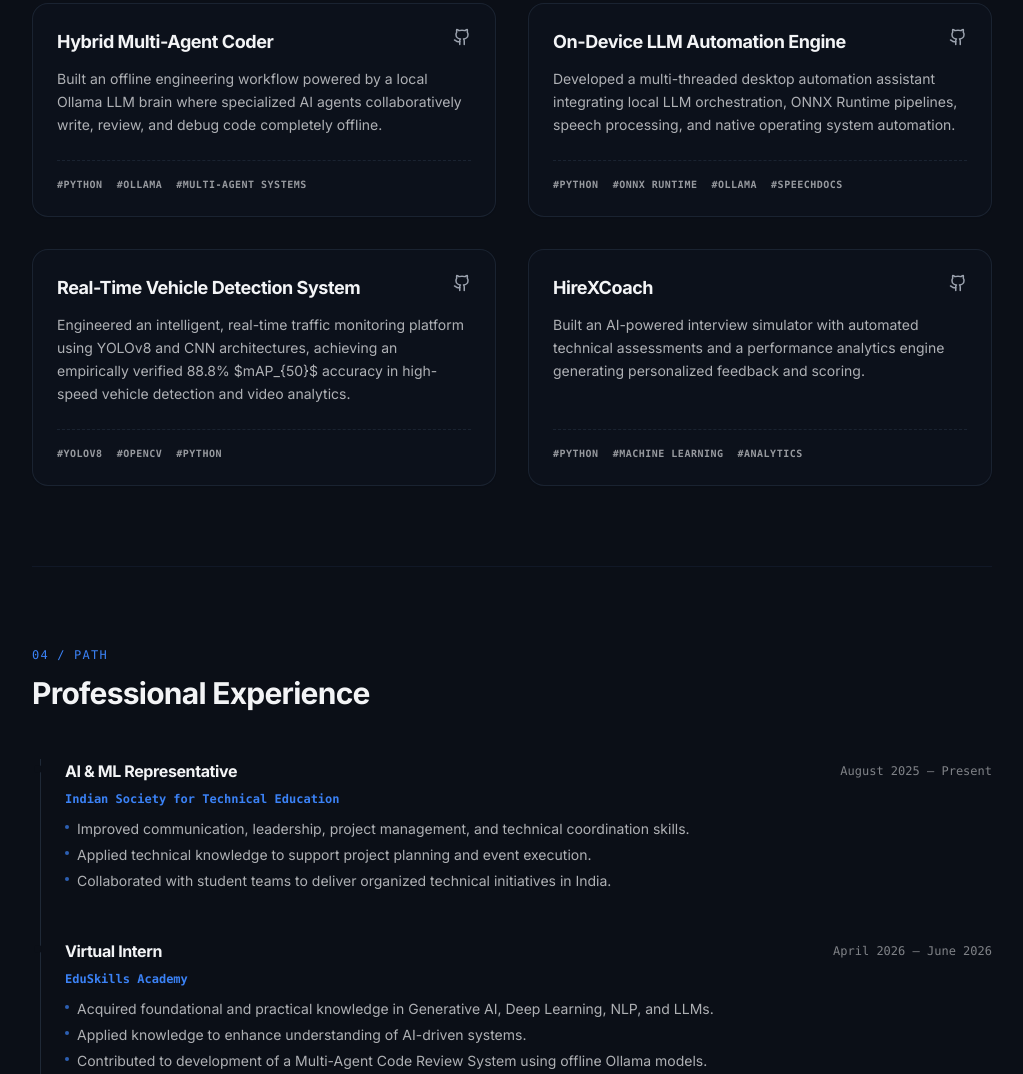
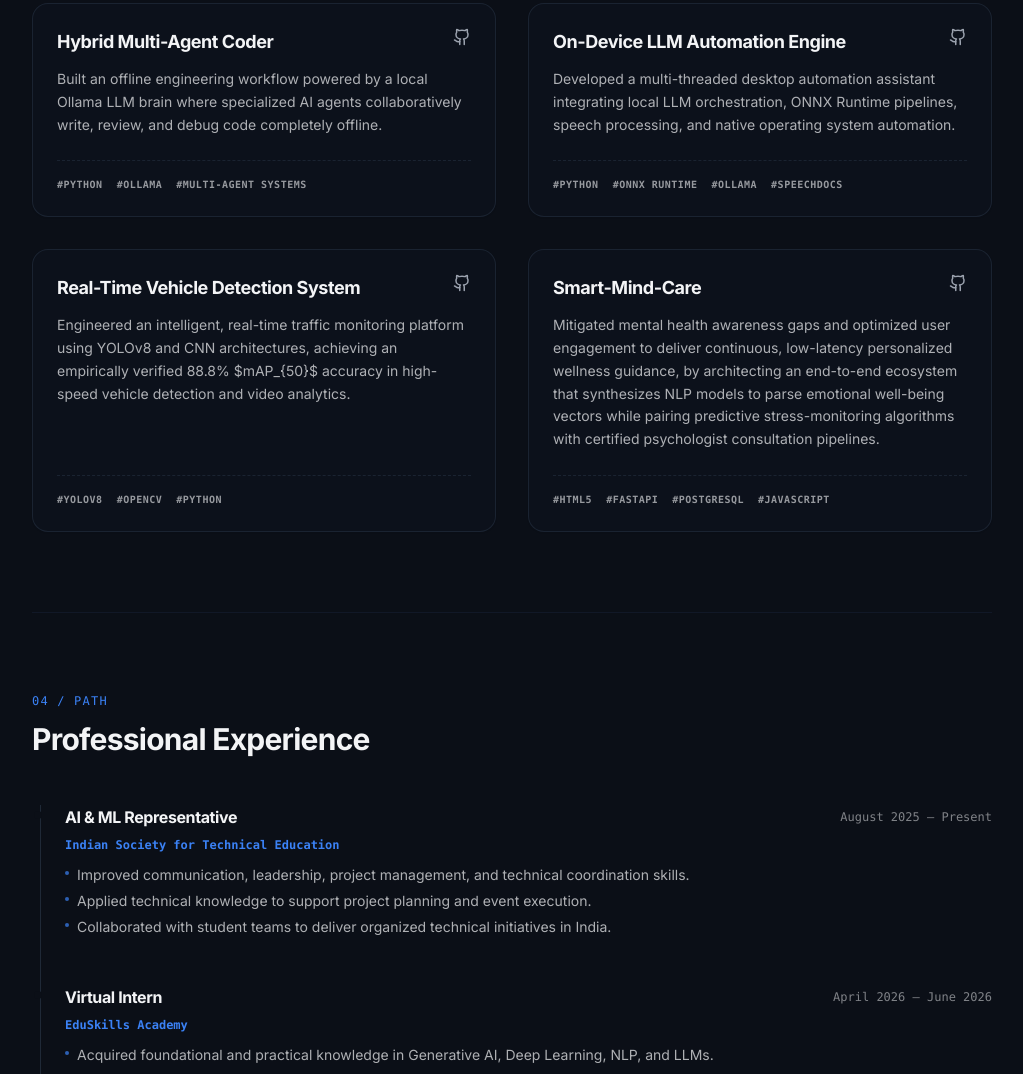
Before and after one commit to udaysanjay/portfolio, a plain HTML site: page index.html in a window 1280 px wide. Shown: the part 2491-3565 px from the top of the page, without its empty margins (128-1151 px from the left). Drawn offline with nearby package versions, Linux system fonts and the light colour scheme.

Commit message:
Optimize portfolio layout and update project descriptions

```diff
--- a/index.html
+++ b/index.html
@@ -308,21 +308,22 @@
                     </div>
                 </div>
 
-                <!-- Project 4: HireXCoach -->
+                <!-- Project 4: Smart-Mind-Care -->
                 <div class="project-card p-6 rounded-2xl border flex flex-col justify-between bg-white border-gray-200 hover:border-blue-500/30 shadow-sm dark:bg-gray-900/30 dark:border-gray-800/80 dark:hover:border-blue-500/30">
                     <div>
                         <div class="flex items-start justify-between mb-3">
-                            <h5 class="text-lg font-bold tracking-tight">HireXCoach</h5>
-                            <a href="https://github.com/udaysanjay/HXC22.git" target="_blank" class="text-gray-400 hover:text-blue-500 transition-colors" title="View Repository">
+                            <h5 class="text-lg font-bold tracking-tight">Smart-Mind-Care</h5>
+                            <a href="https://github.com/udaysanjay/smart-mind-care1.git" target="_blank" class="text-gray-400 hover:text-blue-500 transition-colors" title="View Repository">
                                 <svg xmlns="http://www.w3.org/2000/svg" width="18" height="18" viewBox="0 0 24 24" fill="none" stroke="currentColor" stroke-width="2" stroke-linecap="round" stroke-linejoin="round"><path d="M15 22v-4a4.8 4.8 0 0 0-1-3.5c3 0 6-2 6-5.5.08-1.25-.27-2.48-1-3.5.28-1.15.28-2.35 0-3.5 0 0-1 0-3 1.5-2.64-.5-5.36-.5-8 0C6 2 5 2 5 2c-.3 1.15-.3 2.35 0 3.5A5.403 5.403 0 0 0 4 9c0 3.5 3 5.5 6 5.5-.39.49-.68 1.05-.85 1.65-.17.6-.22 1.23-.15 1.85v4"/><path d="M9 18c-4.51 2-5-2-7-2"/></svg>
                             </a>
                         </div>
-                        <p class="text-sm opacity-70 leading-relaxed mb-6">Built an AI-powered interview simulator with automated technical assessments and a performance analytics engine generating personalized feedback and scoring.</p>
+                        <p class="text-sm opacity-70 leading-relaxed mb-6">Mitigated mental health awareness gaps and optimized user engagement to deliver continuous, low-latency personalized wellness guidance, by architecting an end-to-end ecosystem that synthesizes NLP models to parse emotional well-being vectors while pairing predictive stress-monitoring algorithms with certified psychologist consultation pipelines.</p>
                     </div>
                     <div class="flex flex-wrap gap-1.5 pt-4 border-t border-dashed border-gray-100 dark:border-gray-800/80">
-                        <span class="text-[10px] uppercase tracking-wider font-mono font-bold opacity-60 mr-2">#Python</span>
-                        <span class="text-[10px] uppercase tracking-wider font-mono font-bold opacity-60 mr-2">#Machine Learning</span>
-                        <span class="text-[10px] uppercase tracking-wider font-mono font-bold opacity-60 mr-2">#Analytics</span>
+                        <span class="text-[10px] uppercase tracking-wider font-mono font-bold opacity-60 mr-2">#HTML5</span>
+                        <span class="text-[10px] uppercase tracking-wider font-mono font-bold opacity-60 mr-2">#FastAPI</span>
+                        <span class="text-[10px] uppercase tracking-wider font-mono font-bold opacity-60 mr-2">#PostgreSQL</span>
+                        <span class="text-[10px] uppercase tracking-wider font-mono font-bold opacity-60 mr-2">#JavaScript</span>
                     </div>
                 </div>
             </div>
```
